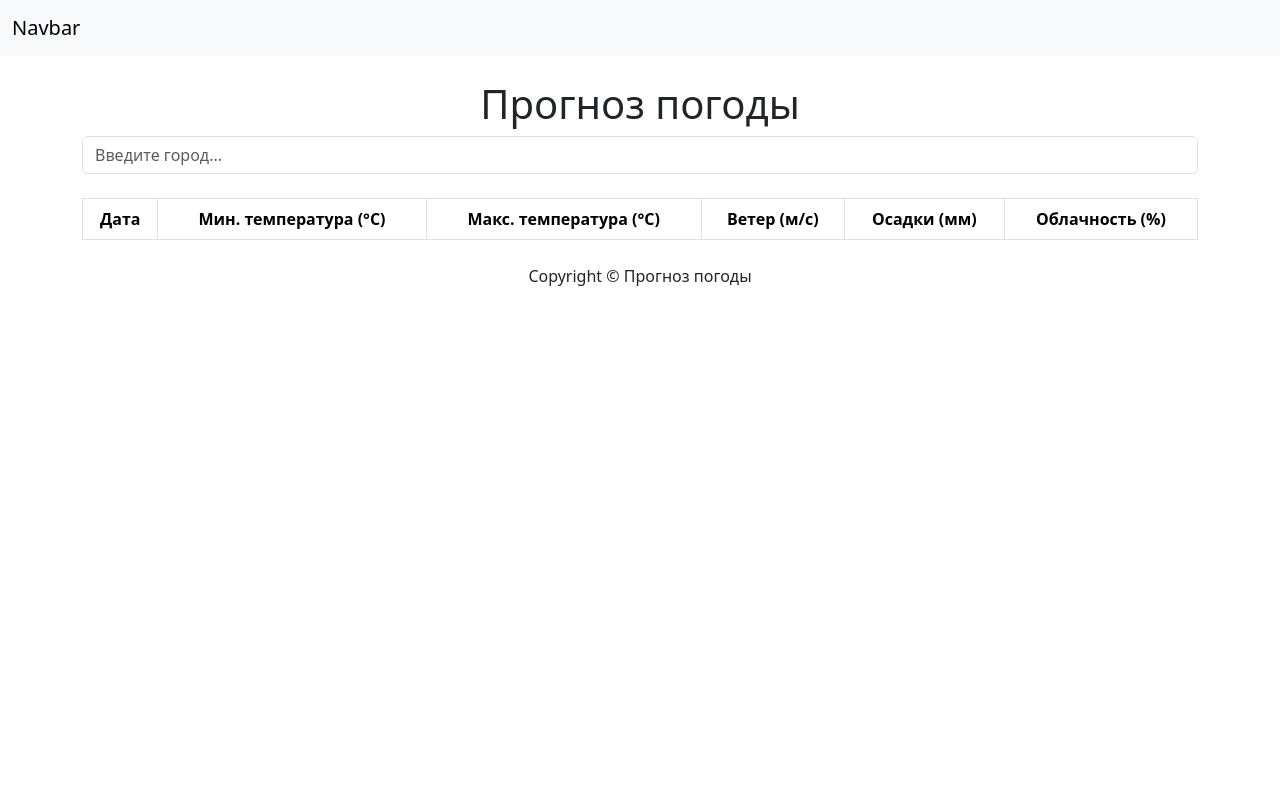
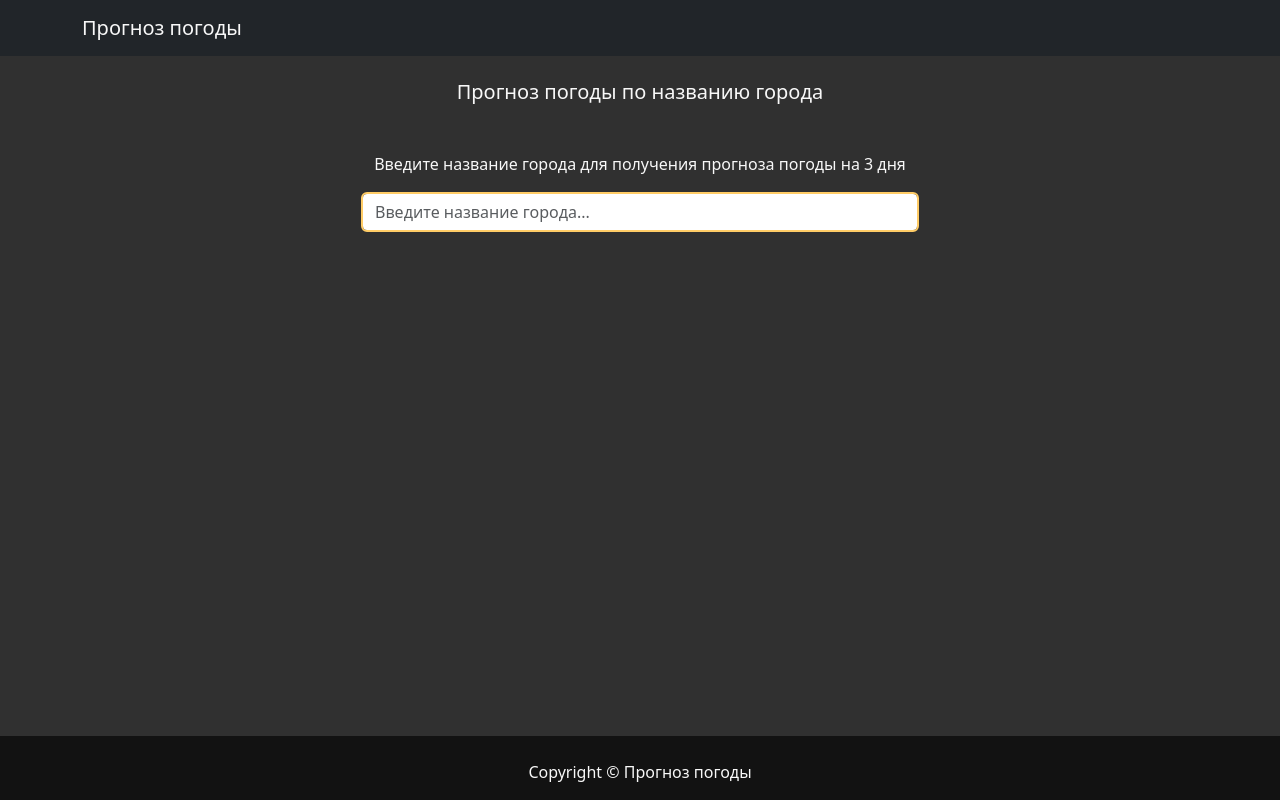
Before and after one commit to kuzven/weather, a Django app: page / in a window 1280 px wide. Run offline with Django 5.2, Linux system fonts and the light colour scheme; lists and menus that the app fills with data are empty; parts of the project's set-up code (start-up, migrations or seed data) failed here and were passed over.

Commit message:
Edited weather.html, weather.js and style.css

```diff
--- a/core/templates/core/weather.html
+++ b/core/templates/core/weather.html
@@ -2,16 +2,17 @@
 
 {% block content %}
 <div class="container mt-4">
-    <h1 class="text-center">Прогноз погоды</h1>
+    <h1 class="text-center">Прогноз погоды по названию города</h1>
 
     <!-- Форма ввода города -->
-    <div class="mb-3">
-        <input type="text" id="city-input" class="form-control" placeholder="Введите город...">
+    <div class="mt-5 mb-3">
+        <p class="text-center">Введите название города для получения прогноза погоды на 3 дня</p>
+        <input type="text" id="city-input" class="form-control" placeholder="Введите название города..." style="width: 50%;">
         <ul id="suggestions" class="list-group mt-2"></ul>
     </div>
 
     <!-- Таблица для отображения погоды -->
-    <table class="table table-bordered text-center mt-3">
+    <table id="weather-table" class="table table-bordered text-center mt-3">
         <thead>
             <tr>
                 <th>Дата</th>
--- a/core/views.py
+++ b/core/views.py
@@ -29,7 +29,7 @@ def autocomplete_city(request):
 
         # Формируем список городов для ответа
         cities = [{"name": city["name"], "latitude": city["latitude"], "longitude": city["longitude"]}
-                  for city in response.get("results", [])]
+            for city in response.get("results", [])]
 
         return JsonResponse({"cities": cities})
 
--- /dev/null
+++ b/static/css/style.css
@@ -0,0 +1,82 @@
+/* Обнуление стилей */
+* {
+    margin: 0;
+    padding: 0;
+    box-sizing: border-box;
+}
+
+body {
+    font-size: 16px;
+    line-height: 1.5;
+    color: #f8f8f8;
+    background-color: #121212;
+    min-height: 100vh;
+    display: flex;
+    flex-direction: column;
+    justify-content: space-between;
+}
+
+main {
+    background-color: #303030;
+    flex-grow: 1; /* Растягиваем main на всё оставшееся пространство */
+}
+
+.navbar-brand {
+    color: #f8f8f8 !important;
+}
+
+h1 { font-size: 1.25em; }
+
+#city-input {
+    width: 50%; /* Уменьшение ширины */
+    margin: 0 auto; /* Центрирование */
+    display: block; /* Обеспечивает центрирование */
+    border: 2px solid #ffcc66 !important; /* Жёлтая граница */
+    outline: none !important; /* Убираем синий контур */
+}
+
+#city-input:hover, #city-input:focus {
+    background-color: #fffacd !important; /* Бледно-жёлтый фон */
+    border: 2px solid #ffcc66; /* Подсвеченная граница */
+    box-shadow: 0 0 8px rgba(255, 204, 102, 0.8) !important; /* Мягкая жёлтая подсветка */
+    transition: background-color 0.3s ease-in-out; /* Плавность */
+}
+
+/* Адаптивность для мобильных устройств (экран 767px и меньше) */
+@media (max-width: 767px) {
+    #city-input {
+        width: 80% !important; /* Увеличиваем ширину для маленьких экранов */
+    }
+}
+
+#suggestions {
+    width: 50%; /* Совпадает с шириной #city-input */
+    position: absolute; /* Размещаем над другими элементами */
+    left: 50%; /* Центрируем относительно страницы */
+    transform: translateX(-50%); /* Смещаем влево на половину ширины */
+    margin-top: 5px; /* Добавляем небольшой отступ */
+    z-index: 1000; /* Гарантируем, что список будет над формой */
+}
+
+/* Адаптивность для мобильных устройств (экран 767px и меньше) */
+@media (max-width: 767px) {
+    #suggestions {
+        width: 80% !important; /* Как и #city-input */
+    }
+}
+
+#weather-table {
+    display: none;
+}
+
+.city-option {
+    cursor: pointer;
+    transition: background-color 0.3s ease-in-out;
+}
+
+.city-option:hover {
+    background-color: #fffacd; /* Бледно-жёлтый фон */
+    color: #000; /* Цвет текста */
+    cursor: pointer; /* Делаем курсор как у ссылок */
+    transition: background-color 0.3s ease-in-out;
+}
--- a/static/js/weather.js
+++ b/static/js/weather.js
@@ -65,6 +65,8 @@ $(document).ready(function () {
                         </tr>
                     `);
                 });
+
+                $("#weather-table").show();  // Показываем таблицу, если данные получены
             }
         });
     }
--- a/templates/header.html
+++ b/templates/header.html
@@ -1,8 +1,8 @@
 {% load static %}
 <header>
-    <nav class="navbar bg-body-tertiary">
-        <div class="container-fluid">
-            <a class="navbar-brand" href="#">Navbar</a>
+    <nav class="navbar bg-dark">
+        <div class="container">
+            <a class="navbar-brand" href="{% url 'index' %}">Прогноз погоды</a>
         </div>
     </nav>
 </header>
```
